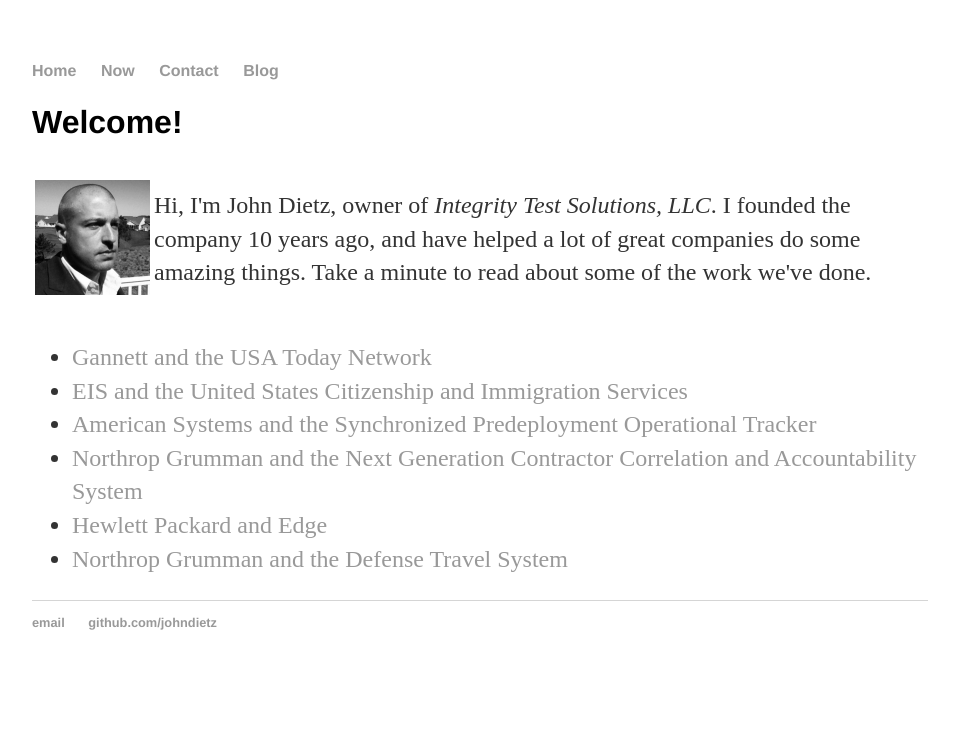
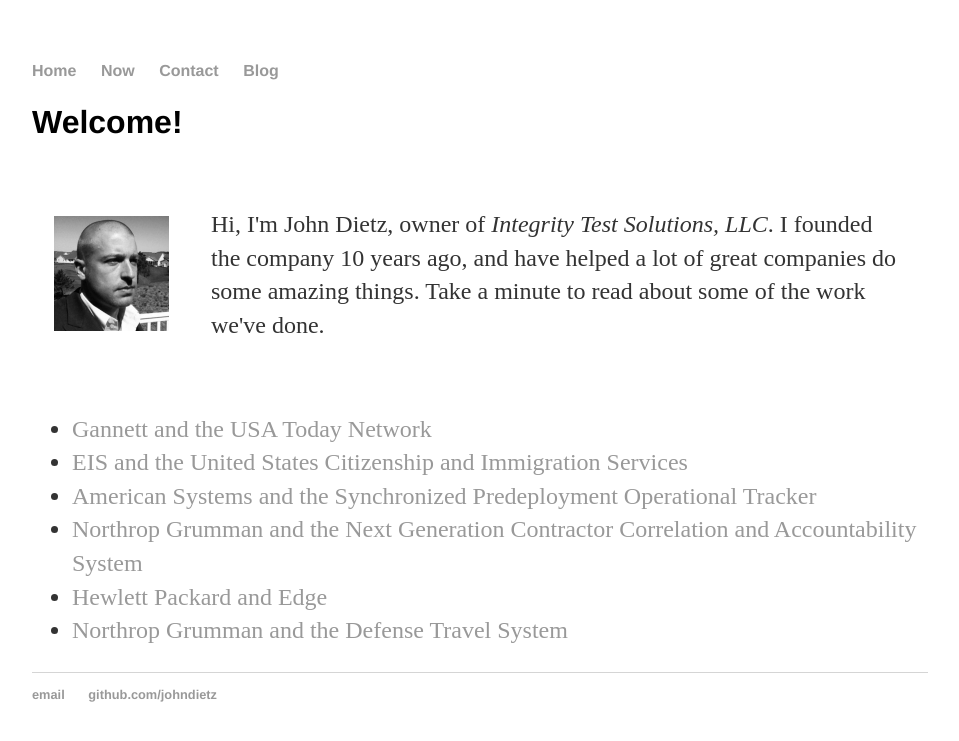
Before and after one commit to relentlessdev/relentlessdev.github.io, a Jekyll site: the page built from index.html, in a window 1280 px wide. Shown: the top 741 px of the page, without its empty margins (160-1119 px from the left). Built offline with Jekyll 4.4.1, drawn with Linux system fonts in a browser that asks for light colours.

Commit message:
setting cellpadding to 20

```diff
--- a/index.html
+++ b/index.html
@@ -5,7 +5,7 @@
 
 <div class="blurb">
 	<h1>Welcome!</h1>
-	<table>
+	<table cellpadding="20">
 		<tr>
 			<td><img src="images/johndietz.jpeg" alt="John Dietz" style="width:115px;height:115px;"></td>
 			<td><p>Hi, I'm John Dietz, owner of <em>Integrity Test Solutions, LLC</em>. I founded the company 10 years ago, and have helped a lot of great companies do some amazing things. Take a minute to read about some of the work we've done.</p></td>
```
